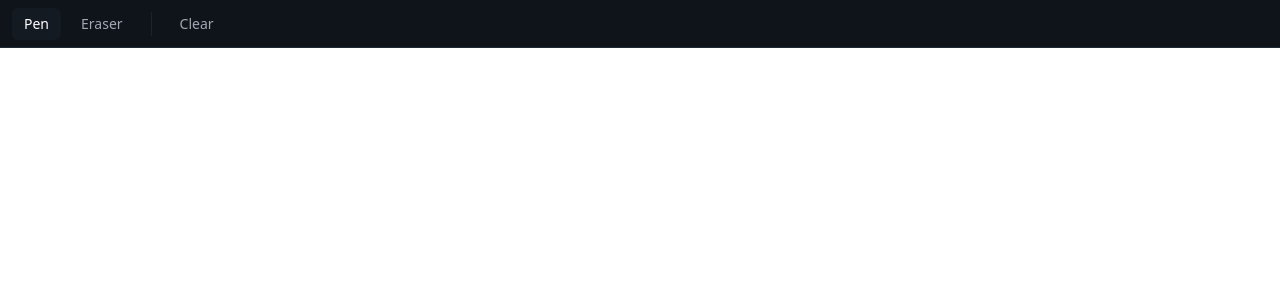
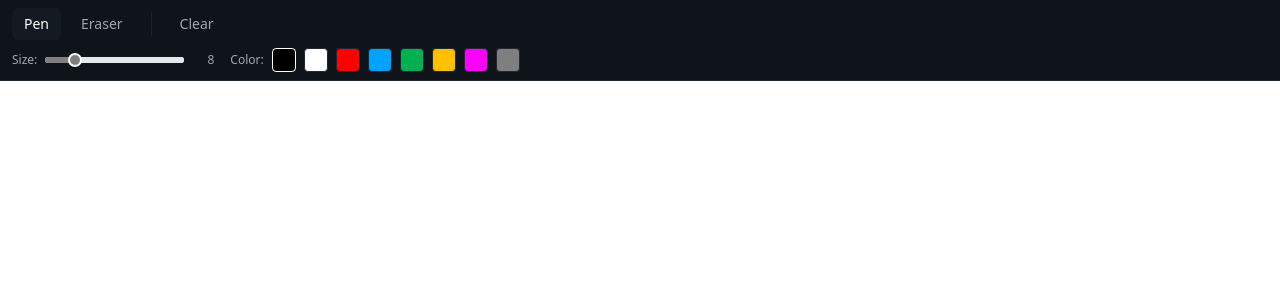
Before and after one commit to kagam1i/PixiDraw, a React (Vite) app: page / in a window 1280 px wide. Shown: the top 300 px of the page. Built offline with nearby package versions, Linux system fonts and the light colour scheme.

Commit message:
ui: add paint-like ribbon with size slider and color palette

```diff
--- a/src/index.css
+++ b/src/index.css
@@ -13,3 +13,59 @@ body {
   background: #0b0f14;
   color: #ffffff;
 }
+
+
+/* Paint-like range slider (gray version) */
+.paint-range {
+  -webkit-appearance: none;
+  appearance: none;
+  width: 100%;
+  height: 6px;
+  border-radius: 9999px;
+  outline: none;
+  background: #e5e7eb;
+}
+
+/* WebKit track */
+.paint-range::-webkit-slider-runnable-track {
+  height: 6px;
+  border-radius: 9999px;
+  background: linear-gradient(
+    to right,
+    #7f7f7f 0%,
+    #7f7f7f var(--fill, 50%),
+    #e5e7eb var(--fill, 50%),
+    #e5e7eb 100%
+  );
+}
+
+/* WebKit thumb */
+.paint-range::-webkit-slider-thumb {
+  -webkit-appearance: none;
+  appearance: none;
+  width: 14px;
+  height: 14px;
+  border-radius: 9999px;
+  background: #7f7f7f;          /* ← серый бегунок */
+  border: 2px solid #f9fafb;    /* тонкое светлое кольцо */
+  margin-top: -4px;
+}
+
+/* Firefox */
+.paint-range::-moz-range-track {
+  height: 6px;
+  border-radius: 9999px;
+  background: #e5e7eb;
+}
+.paint-range::-moz-range-progress {
+  height: 6px;
+  border-radius: 9999px;
+  background: #7f7f7f;          /* ← серый fill */
+}
+.paint-range::-moz-range-thumb {
+  width: 14px;
+  height: 14px;
+  border-radius: 9999px;
+  background: #7f7f7f;          /* ← серый бегунок */
+  border: 2px solid #f9fafb;
+}
--- a/src/pixi/PixiBoard.js
+++ b/src/pixi/PixiBoard.js
@@ -295,7 +295,7 @@ export class PixiBoard {
         if (this.cursorGraphics) {
             this.cursorGraphics.clear();
             // рисуем курсор в новых координатах, также учитывая размер кисти
-            this.cursorGraphics.circle(gx, gy, Math.max(2, size / 2)).fill(color);
+            this.cursorGraphics.circle(local.x, local.y, Math.max(2, size / 2)).fill(color);
         }
 
         // если сейчас yt рисуем — ничего не строим линией
@@ -380,6 +380,18 @@ export class PixiBoard {
         this.setMode(tool);
     }
 
+    // Метод для установки размера кисти/ластика
+    setToolSize(size) {
+        this.brushSize = size;
+        this.eraserSize = size; // ластик обычно толще
+    }
+
+    // Метод для установки цвета кисти
+    setBrushColor(color) {
+        if (typeof color !== 'number') return;
+        this.brushColor = color;
+    }
+
 
     destroy() {
         this.destroyRequested = true; // устанавливаем флаг запроса на уничтожение
--- a/src/ui/CanvasStage.jsx
+++ b/src/ui/CanvasStage.jsx
@@ -6,7 +6,11 @@ import { Toolbar } from './Toolbar'
 export const CanvasStage = () => {
 
     const [tool, setTool] = useState('draw') // режим доски: 'draw' — рисование, 'erase' — ластик
+    const [size, setSize] = useState(8) // размер кисти/ластика
+    const [brushColor, setBrushColor] = useState(0x000000) // цвет кисти (черный по умолчанию)
 
+    const hostRef = useRef(null) // зафиксируем div контейнер для canvas
+    const boardRef = useRef(null) // зафиксируем экземпляр PixiBoard
 
     // выбор инструмента (переключение между рисованием и ластиком)
     const handleSelectTool = (nextTool) => {
@@ -21,8 +25,16 @@ export const CanvasStage = () => {
         }
     }
 
-    const hostRef = useRef(null) // зафиксируем div контейнер для canvas
-    const boardRef = useRef(null) // зафиксируем экземпляр PixiBoard
+    // изменение размера кисти/ластика
+    const handleSizeChange = (nextSize) => {
+        setSize(nextSize)
+    }
+
+    // изменение цвета кисти
+    const handleBrushColorChange = (nextColor) => {
+        setBrushColor(nextColor)
+    }
+
 
     // инициализация PixiBoard при монтировании CanvasStage
     useEffect(() => {
@@ -47,12 +59,32 @@ export const CanvasStage = () => {
         }
     }, [tool])
 
+    // обновление размера кисти/ластика в PixiBoard при изменении состояния size
+    useEffect(() => {
+        if (boardRef.current) {
+            boardRef.current.setToolSize(size)
+        }
+    }, [size])
+
+    // обновление цвета кисти в PixiBoard при изменении состояния brushColor
+    useEffect(() => {
+        if (boardRef.current) {
+            boardRef.current.setBrushColor(brushColor)
+        }
+    }, [brushColor])
+
+
     return (
         <div className='flex h-full w-full flex-col bg-bg overflow-hidden'>
             <Toolbar
                 tool={tool}
                 onSelectTool={handleSelectTool}
                 onClear={handleClear}
+                size={size}
+                onSizeChange={handleSizeChange}
+                brushColor={brushColor}
+                onBrushColorChange={handleBrushColorChange}
+
             />
 
             <div className='relative flex-1 bg-white'>
--- a/src/ui/Toolbar.jsx
+++ b/src/ui/Toolbar.jsx
@@ -1,31 +1,48 @@
-export const Toolbar = ({ tool, onSelectTool, onClear }) => {
+export const Toolbar = ({
+  tool,
+  onSelectTool,
+  onClear,
+
+  size,
+  onSizeChange,
+
+  brushColor,
+  onBrushColorChange,
+}) => {
+  // Палитра как числа 0xRRGGBB (удобно для Pixi)
+  const COLORS = [
+    0x000000, // black (default)
+    0xffffff, // white
+    0xff0000, // red
+    0x00a2ff, // blue
+    0x00b050, // green
+    0xffc000, // yellow/orange
+    0xff00ff, // magenta
+    0x7f7f7f, // gray
+  ]
+
+  const btnBase =
+    'rounded-md px-3 py-1.5 text-sm transition ' +
+    'hover:bg-surface hover:text-text active:bg-surface active:text-text'
+
+  const toolBtn = (isSelected) =>
+    btnBase + ' ' + (isSelected ? 'bg-surface text-text' : 'text-textMuted')
+
+  // Range settings (единый size для pen/erase)
+  const min = 1
+  const max = 40
+  const clamped = Math.max(min, Math.min(max, Number(size) || min))
+  const fill = ((clamped - min) / (max - min)) * 100
+
   return (
-    <div className="flex h-12 items-center gap-2 border-b border-border bg-surface2 px-3">
-      <button
-        type="button"
-        onClick={() => onSelectTool('draw')}
-        className={
-          'rounded-md px-3 py-1.5 text-sm transition ' +
-          'hover:bg-surface hover:text-text active:bg-surface active:text-text ' +
-          (tool === 'draw'
-            ? 'bg-surface text-text'
-            : 'text-textMuted')
-        }
-      >
+    <div className="border-b border-border bg-surface2">
+      {/* Row 1: tools */}
+      <div className="flex h-12 items-center gap-2 px-3">
+        <button type="button" onClick={() => onSelectTool('draw')} className={toolBtn(tool === 'draw')}>
           Pen
         </button>
 
-      <button
-        type="button"
-        onClick={() => onSelectTool('erase')}
-        className={
-          'rounded-md px-3 py-1.5 text-sm transition ' +
-          'hover:bg-surface hover:text-text active:bg-surface active:text-text ' +
-          (tool === 'erase'
-            ? 'bg-surface text-text'
-            : 'text-textMuted')
-        }
-      >
+        <button type="button" onClick={() => onSelectTool('erase')} className={toolBtn(tool === 'erase')}>
           Eraser
         </button>
 
@@ -34,10 +51,59 @@ export const Toolbar = ({ tool, onSelectTool, onClear }) => {
         <button
           type="button"
           onClick={onClear}
-        className="rounded-md px-3 py-1.5 text-sm text-textMuted transition hover:bg-surface hover:text-text active:bg-surface active:text-text"
+          className={btnBase + ' text-textMuted'}
         >
           Clear
         </button>
       </div>
+
+      {/* Row 2: ribbon */}
+      <div className="flex flex-wrap items-center gap-4 px-3 pb-2">
+        {/* Size slider */}
+        <div className="flex items-center gap-2">
+          <span className="text-xs text-textMuted">Size:</span>
+
+          <input
+            type="range"
+            min={min}
+            max={max}
+            step={1}
+            value={clamped}
+            onChange={(e) => onSizeChange?.(Number(e.target.value))}
+            className="paint-range w-44 cursor-pointer"
+            style={{ '--fill': `${fill}%` }}
+            aria-label="Brush size"
+          />
+
+          <span className="w-8 text-right text-xs text-textMuted">{clamped}</span>
+        </div>
+
+        {/* Color palette */}
+        <div className="flex items-center gap-2">
+          <span className="text-xs text-textMuted">Color:</span>
+
+          <div className="flex items-center gap-2">
+            {COLORS.map((c) => {
+              const isSelected = brushColor === c
+              const hex = `#${c.toString(16).padStart(6, '0')}`
+              return (
+                <button
+                  key={c}
+                  type="button"
+                  onClick={() => onBrushColorChange?.(c)}
+                  className={
+                    'h-6 w-6 rounded border transition ' +
+                    (isSelected ? 'border-text shadow-sm' : 'border-border hover:border-textMuted')
+                  }
+                  style={{ backgroundColor: hex }}
+                  aria-label={`Pick color ${hex}`}
+                  title={hex}
+                />
+              )
+            })}
+          </div>
+        </div>
+      </div>
+    </div>
   )
 }
```
Lines whose indentation alone changed are shown as unchanged.
